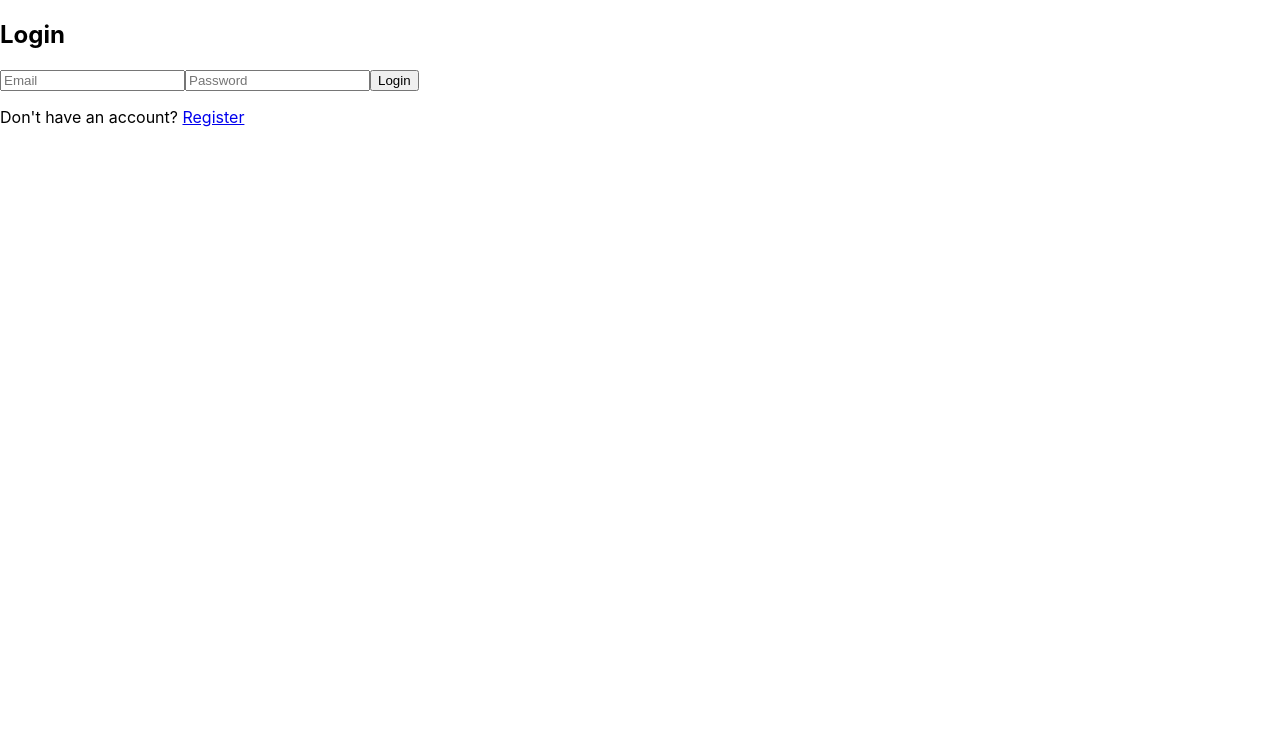
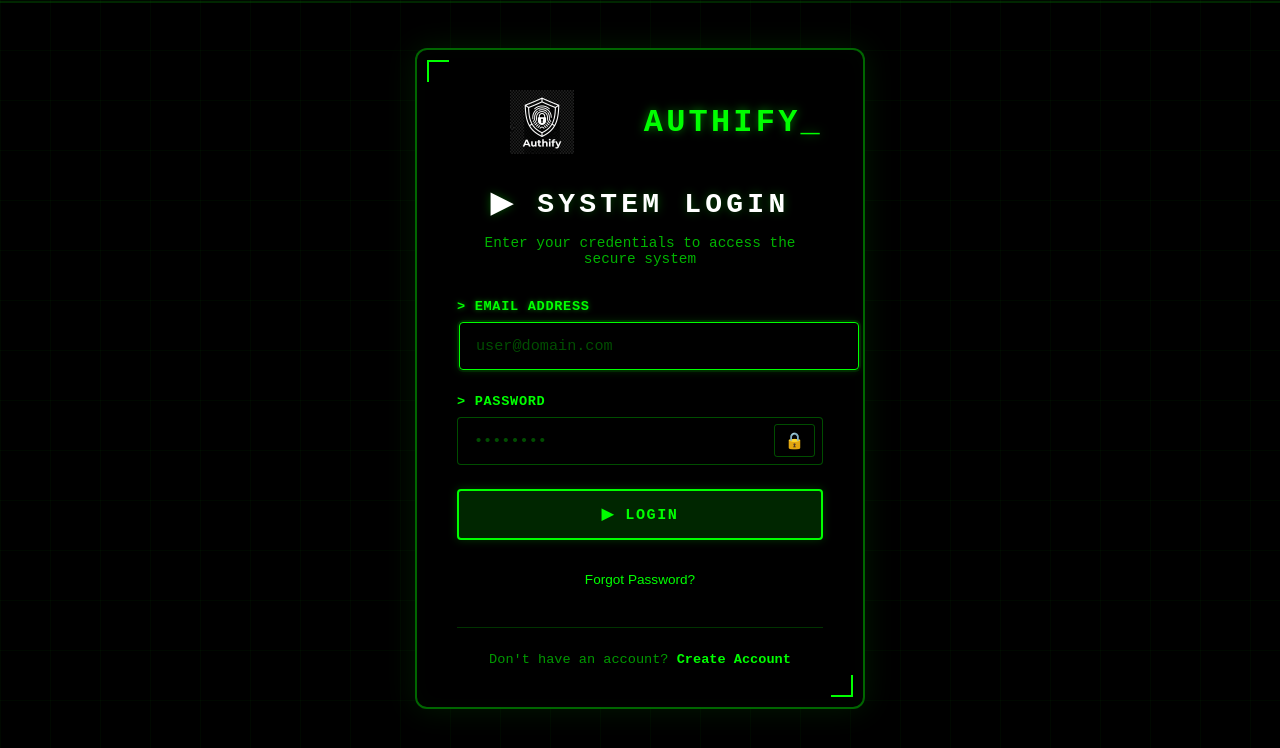
Before and after one commit to KALEESWARANS-CYBER00/Gateway, a React (Create React App) app in the folder gateway-frontend/: page / in a window 1280 px wide. Shown: the top 748 px of the page. Built offline with nearby package versions, Linux system fonts and the light colour scheme.

Commit message:
Login page with hacker theme, sidebars, and logo

```diff
--- a/gateway-frontend/src/auth/Login.jsx
+++ b/gateway-frontend/src/auth/Login.jsx
@@ -1,36 +1,190 @@
-import React, { useState } from "react";
-import axios from "axios";
-import { useNavigate } from "react-router-dom";
-import { useAuth } from "../AuthContext";
+import React, { useState } from 'react';
+import { useNavigate } from 'react-router-dom';
+import { useAuth } from '../AuthContext';
+import ErrorMessage from '../components/ErrorMessage';
+import SuccessMessage from '../components/SuccessMessage';
+import './AuthHacker.css';
 
 const Login = () => {
-  const [form, setForm] = useState({ email: "", password: "" });
+  const [form, setForm] = useState({ email: '', password: '' });
+  const [showPassword, setShowPassword] = useState(false);
+  const [loading, setLoading] = useState(false);
+  const [error, setError] = useState('');
+  const [success, setSuccess] = useState('');
   const navigate = useNavigate();
-  const { setUser } = useAuth();
+  const { login } = useAuth();
 
-  const handleChange = (e) => setForm({ ...form, [e.target.name]: e.target.value });
+  const handleChange = (e) => {
+    setForm({ ...form, [e.target.name]: e.target.value });
+  };
 
   const handleLogin = async (e) => {
     e.preventDefault();
-    try {
-      const res = await axios.post("http://localhost:8081/api/auth/login", form);
-      localStorage.setItem("token", res.data.token);
-      localStorage.setItem("username", form.email.split("@")[0]);
-      setUser({ token: res.data.token, username: form.email.split("@")[0] });
-      navigate("/home");
-    } catch (err) {
-      alert(err.response?.data?.error || "Login failed.");
+    setLoading(true);
+    setError('');
+    setSuccess('');
+
+    const result = await login(form.email, form.password);
+    setLoading(false);
+
+    console.log('Login result:', result);
+
+    if (result.success) {
+      setSuccess('✓ ACCESS GRANTED! Redirecting...');
+      setTimeout(() => {
+        navigate("/dashboard", { replace: true });
+      }, 800);
+    } else if (result.needsVerification) {
+      setError(result.error);
+      setTimeout(() => {
+        navigate('/verify-email', { state: { email: form.email } });
+      }, 2000);
+    } else {
+      setError(result.error);
     }
   };
 
   return (
-    <form onSubmit={handleLogin}>
-      <h2>Login</h2>
-      <input name="email" type="email" onChange={handleChange} placeholder="Email" required />
-      <input name="password" type="password" onChange={handleChange} placeholder="Password" required />
-      <button type="submit">Login</button>
-      <p>Don't have an account? <a href="/register">Register</a></p>
-    </form>
+    <div className="auth-container">
+      <div className="auth-content-wrapper">
+        {/* Left Sidebar - Cyber Awareness */}
+        <div className="cyber-awareness-left">
+          <div className="awareness-card">
+            <img src="/cyber-shield.png" alt="Cyber Security" className="awareness-image" />
+            <h3>🛡️ Protect Your Identity</h3>
+            <p>Strong authentication is your first line of defense against cyber threats.</p>
+            <ul>
+              <li>Use unique passwords for each account</li>
+              <li>Enable two-factor authentication</li>
+              <li>Never share your credentials</li>
+            </ul>
+          </div>
+
+          <div className="awareness-card">
+            <h3>⚠️ Phishing Alert</h3>
+            <p>Cybercriminals use fake login pages to steal credentials.</p>
+            <ul>
+              <li>Always verify the URL</li>
+              <li>Look for HTTPS encryption</li>
+              <li>Don't click suspicious links</li>
+            </ul>
+          </div>
+        </div>
+
+        {/* Center - Login Form */}
+        <div className="auth-card fade-in">
+          <div className="auth-logo">
+            <img src="/authify-logo.png" alt="Authify Logo" />
+            <div className="auth-logo-text">AUTHIFY</div>
+          </div>
+
+          <div className="auth-header">
+            <h1>▶ System Login</h1>
+            <p>Enter your credentials to access the secure system</p>
+          </div>
+
+          <form onSubmit={handleLogin} className="auth-form">
+            {error && <ErrorMessage message={error} onClose={() => setError('')} />}
+            {success && <SuccessMessage message={success} />}
+
+            <div className="form-group">
+              <label htmlFor="email">Email Address</label>
+              <input
+                id="email"
+                name="email"
+                type="email"
+                className="form-input"
+                value={form.email}
+                onChange={handleChange}
+                placeholder="user@domain.com"
+                required
+                disabled={loading}
+                autoFocus
+              />
+            </div>
+
+            <div className="form-group">
+              <label htmlFor="password">Password</label>
+              <div className="input-with-action">
+                <input
+                  id="password"
+                  name="password"
+                  type={showPassword ? 'text' : 'password'}
+                  className="form-input"
+                  value={form.password}
+                  onChange={handleChange}
+                  placeholder="••••••••"
+                  required
+                  disabled={loading}
+                />
+                <button
+                  type="button"
+                  className="btn-icon"
+                  onClick={() => setShowPassword(!showPassword)}
+                  aria-label={showPassword ? 'Hide password' : 'Show password'}
+                >
+                  {showPassword ? '👁️' : '🔒'}
+                </button>
+              </div>
+            </div>
+
+            <button type="submit" className="btn btn-primary" disabled={loading}>
+              {loading ? (
+                <>
+                  <span className="spinner"></span>
+                  AUTHENTICATING...
+                </>
+              ) : (
+                '▶ LOGIN'
+              )}
+            </button>
+
+            <div style={{ textAlign: 'center' }}>
+              <button
+                type="button"
+                className="btn-text"
+                onClick={() => navigate('/forgot-password')}
+                disabled={loading}
+              >
+                Forgot Password?
+              </button>
+            </div>
+          </form>
+
+          <div className="auth-footer">
+            Don't have an account?{' '}
+            <a href="/register" onClick={(e) => { e.preventDefault(); navigate('/register'); }}>
+              Create Account
+            </a>
+          </div>
+        </div>
+
+        {/* Right Sidebar - Security Tips */}
+        <div className="cyber-awareness-right">
+          <div className="awareness-card">
+            <img src="/cyber-lock.png" alt="Password Security" className="awareness-image" />
+            <h3>🔐 Password Best Practices</h3>
+            <p>Create strong, unique passwords to keep your account secure.</p>
+            <ul>
+              <li>Minimum 12 characters</li>
+              <li>Mix of letters, numbers, symbols</li>
+              <li>Avoid personal information</li>
+              <li>Use a password manager</li>
+            </ul>
+          </div>
+
+          <div className="awareness-card">
+            <h3>📊 Cyber Crime Stats</h3>
+            <p>Stay informed about digital threats:</p>
+            <ul>
+              <li>95% of breaches involve weak passwords</li>
+              <li>$6 trillion in annual cybercrime costs</li>
+              <li>1 attack every 39 seconds</li>
+            </ul>
+          </div>
+        </div>
+      </div>
+    </div>
   );
 };
 
```
